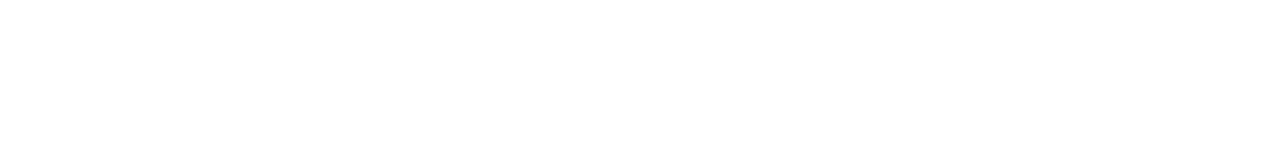
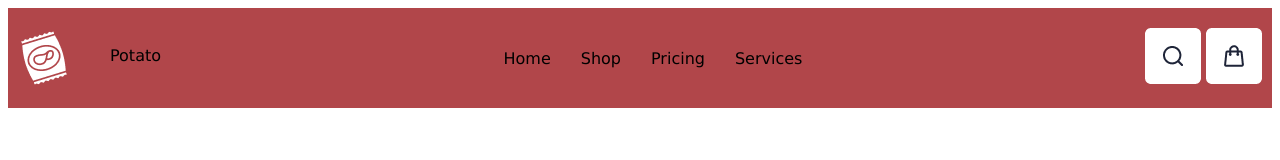
Before and after one commit to peeper4/Chipseki, a plain HTML site: page index.html in a window 1280 px wide. Drawn offline with Linux system fonts and the light colour scheme.

Commit message:
tyn potato

```diff
--- a/index.html
+++ b/index.html
@@ -8,6 +8,25 @@
 </head>
 <body>
     <!-- header (Max) -->
+     <div class="blockosnov" >
+
+        <div class="cartinka"> <img src="015---Potato-Chips.png" alt=""> <ul>Potato</ul>
+     </div>
+
+            <div class="block">
+                <a>Home</a>
+                <a>Shop</a>
+                <a>Pricing</a>
+                <a>Services</a>
+            </div>
+
+                <div class="cartinki2" >
+
+                    <img src="Frame 1000004835.png" alt="">
+                    <img src="Frame 1000004974.png" alt="">
+                </div>
+     </div>
+
 
 
     <!-- Promo (Artem) -->
--- a/style.css
+++ b/style.css
@@ -0,0 +1,25 @@
+.blockosnov{
+    height: 80px;
+    background-color: #B1464A;
+    display: flex;
+    justify-content: space-between;
+    font-family: Verdana, Geneva, Tahoma, sans-serif;
+    padding: 10px;
+    align-items: center;
+
+}
+.block{
+
+    background-color: #B1464A;
+    display: flex;
+    gap: 30px;
+    justify-content: space-between;
+}
+.cartinka{
+    display: flex;
+}
+
+.cartinka2{
+    display: flex;
+
+}
```
Also changed, not shown: 015---Potato-Chips.png (added), Frame 1000004835.png (added), Frame 1000004974.png (added).
